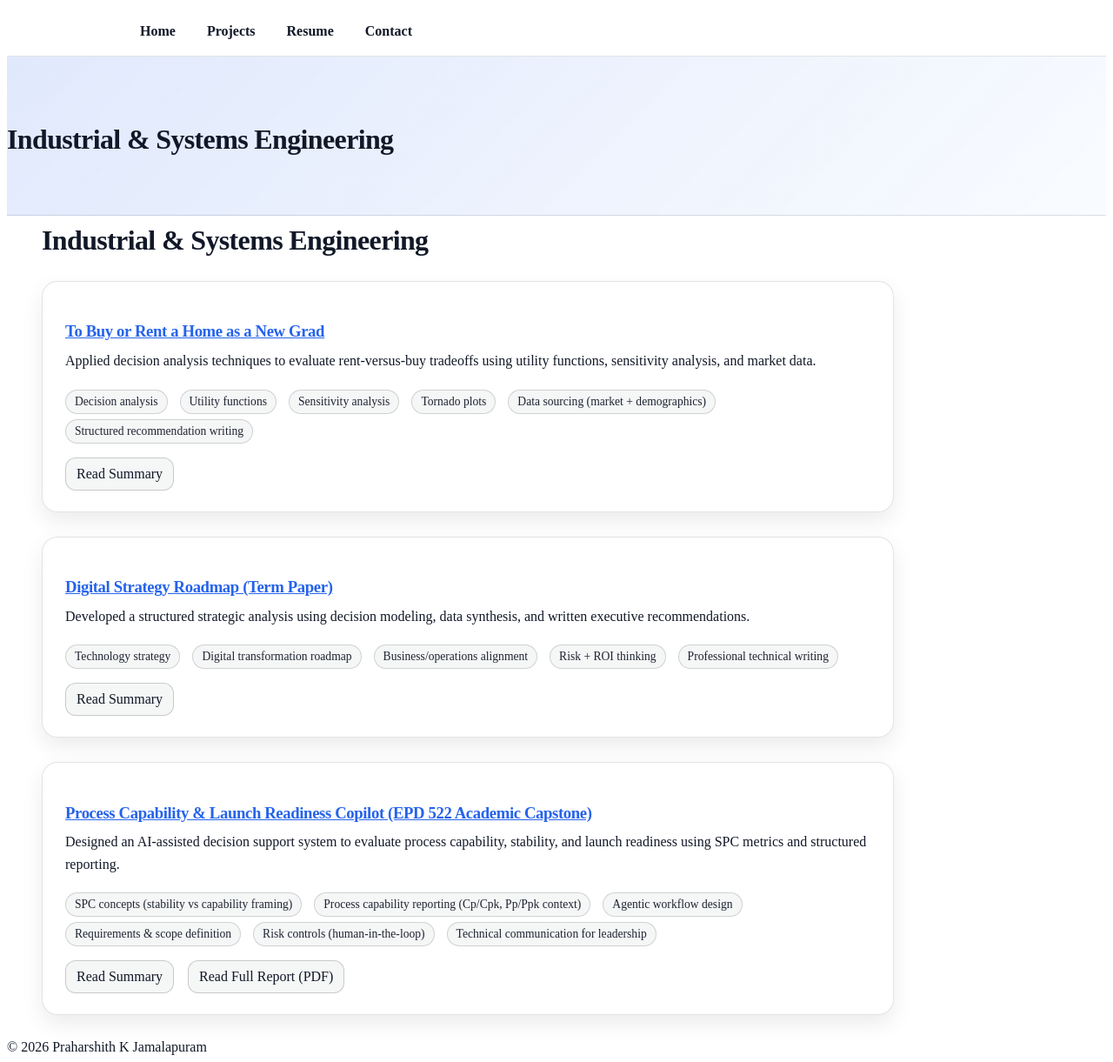
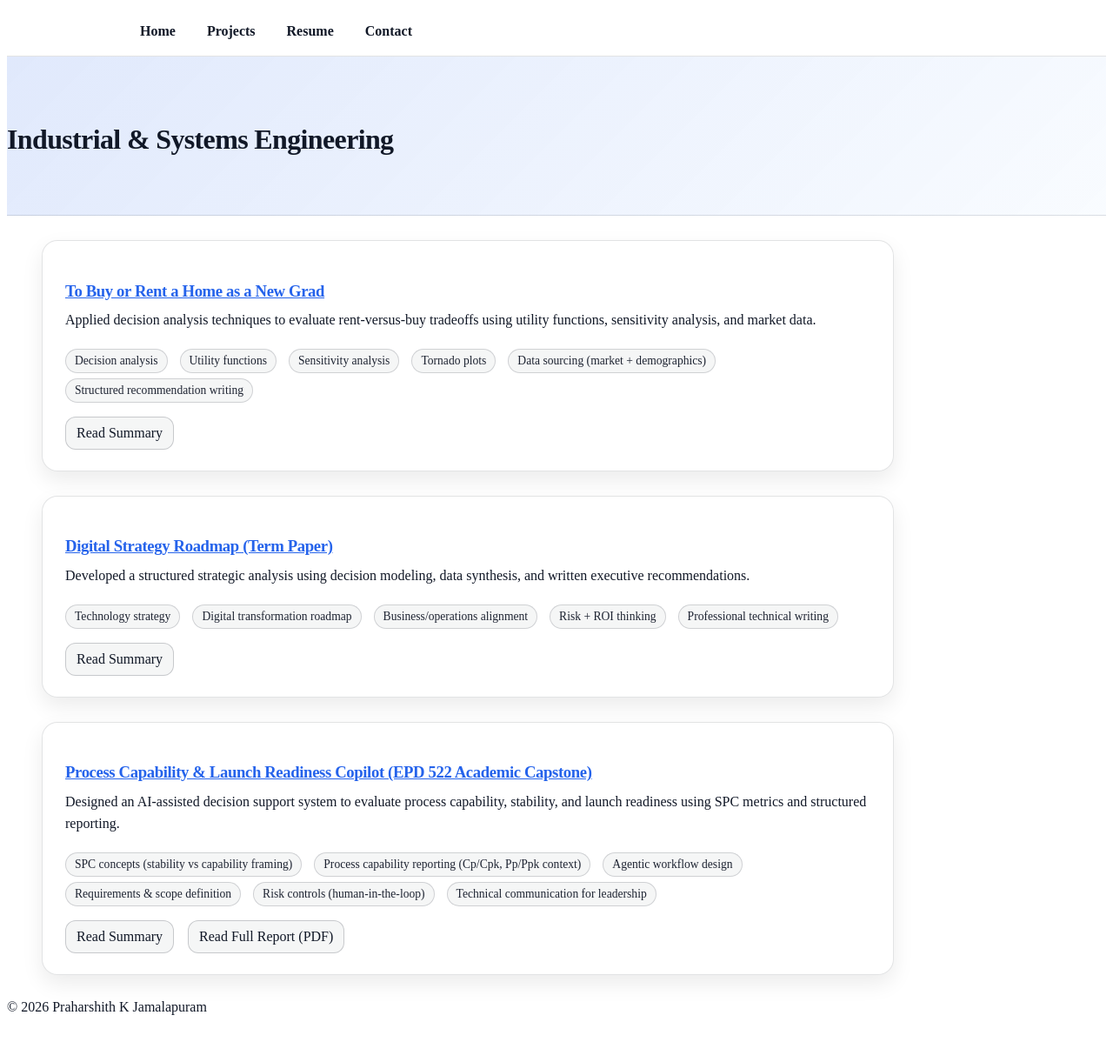
Before and after one commit to KaSho2/KaSho2.github.io, a Jekyll site: the page built from industrial-systems.md, in a window 1280 px wide and 1221 px high. Shown: the whole window at 87% size. Built offline with Jekyll 4.4.1, drawn with Linux system fonts in a browser that asks for light colours.

Commit message:
Update industrial-systems.md

```diff
--- a/industrial-systems.md
+++ b/industrial-systems.md
@@ -6,7 +6,7 @@ permalink: /industrial-systems/
 
 <link rel="stylesheet" href="/assets/css/style.css">
 
-# Industrial & Systems Engineering
+
 
 {% assign filtered = site.projects | where: "category", "Industrial & Systems" %}
 {% for p in filtered %}
```
